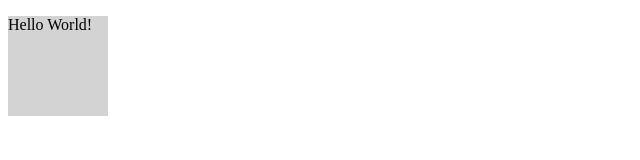
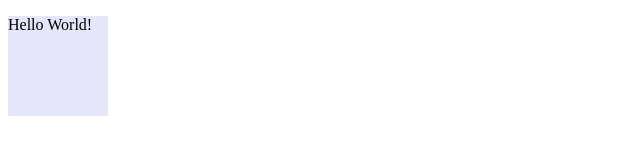
Before and after one commit to tinalr/git-test, a website: page index.html in a window 1280 px wide. Shown: the whole page, without its empty margins (0-640 px from the left). Drawn offline with Linux system fonts and the light colour scheme.

Commit message:
changed box to lavender

```diff
--- a/index.html
+++ b/index.html
@@ -7,6 +7,6 @@
     <title>Test Page</title>
 </head>
 <body>
-    <div style="background-color: lightgray; width: 100px; height: 100px;"><p>Hello World!</p></div>
+    <div style="background-color: lavender; width: 100px; height: 100px;"><p>Hello World!</p></div>
 </body>
 </html>
```
